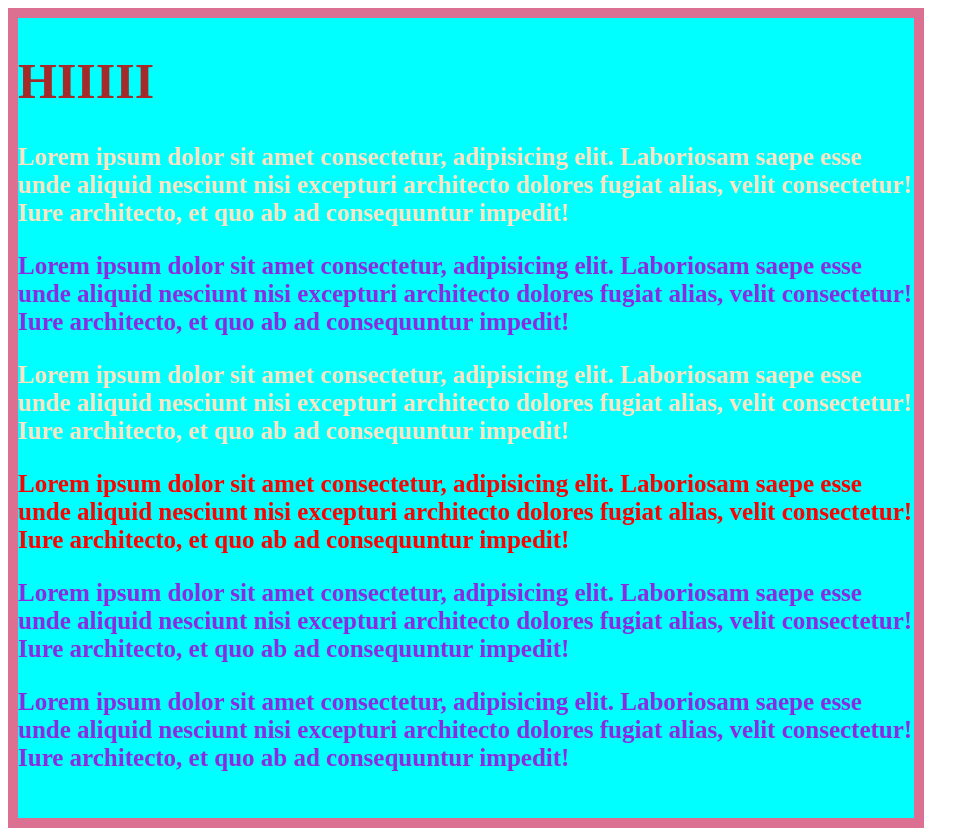
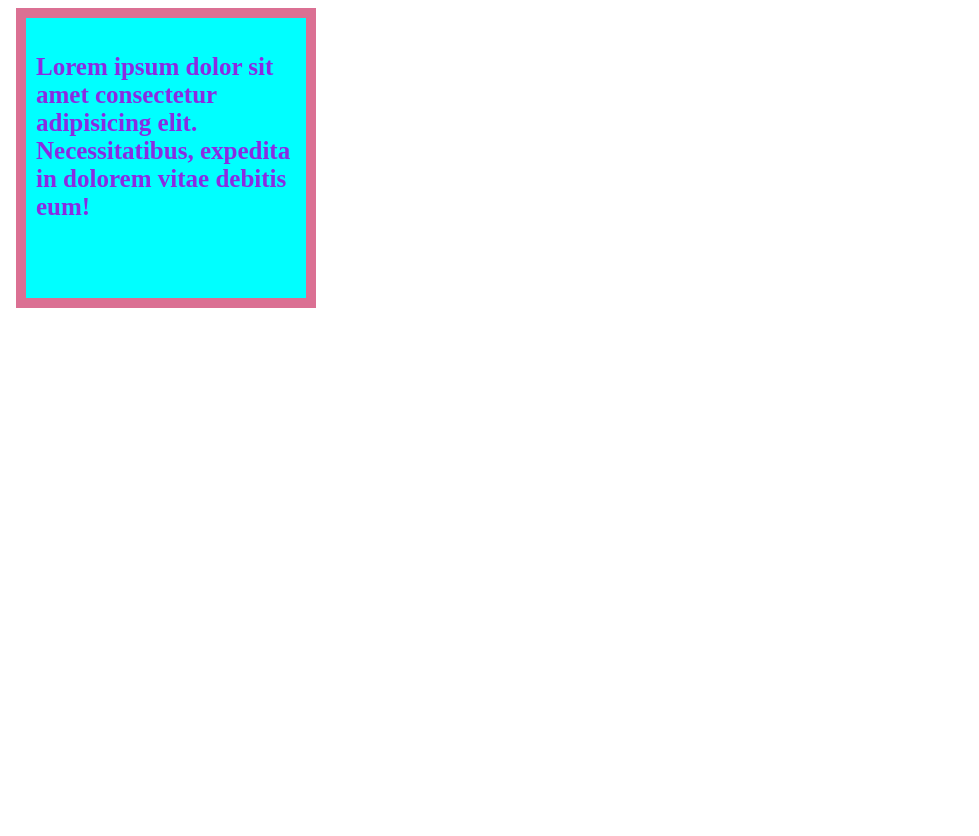
Before and after one commit to Priyali-0508/firsst-repo, a plain HTML site: page css/index.html in a window 1280 px wide. Shown: the whole page, without its empty margins (0-979 px from the left). After the commit the page ends 800 px from the top, so only its background shows below. Drawn offline with Linux system fonts and the light colour scheme; a web font is replaced by a local one.

Commit message:
css box method

```diff
--- a/css/index.html
+++ b/css/index.html
@@ -7,6 +7,7 @@
     <link rel="stylesheet" href="style.css">
 </head>
 <body>
+     <!--
     <div>
     <h1>HIIIII</h1>
 
@@ -23,5 +24,11 @@
         <p>Lorem ipsum dolor sit amet consectetur, adipisicing elit. Laboriosam saepe esse unde aliquid nesciunt nisi excepturi
              architecto dolores fugiat alias, velit consectetur! Iure architecto, et quo ab ad consequuntur impedit!</p>
     </div>
+    -->
+    <div class="box">
+          <p>
+               Lorem ipsum dolor sit amet consectetur adipisicing elit. Necessitatibus, expedita in dolorem vitae debitis eum!
+          </p>
+    </div>
 </body>
 </html>
--- a/css/style.css
+++ b/css/style.css
@@ -1,3 +1,4 @@
+
 @import url('https://fonts.googleapis.com/css2?family=Noto+Serif:ital,wght@0,100..900;1,100..900&family=Playwrite+NZ+Guides&display=swap');
 
 
@@ -37,3 +38,16 @@ p{
 #Paraa-2{
     color:red
 }
+
+
+
+/* Box model */
+.box{
+    border:10px, solid, palevioletred;
+    width: 300px;
+    height: 300px;
+    padding:10px 10px;
+    margin:8px 8px;
+    box-sizing:border-box;
+
+}
```
